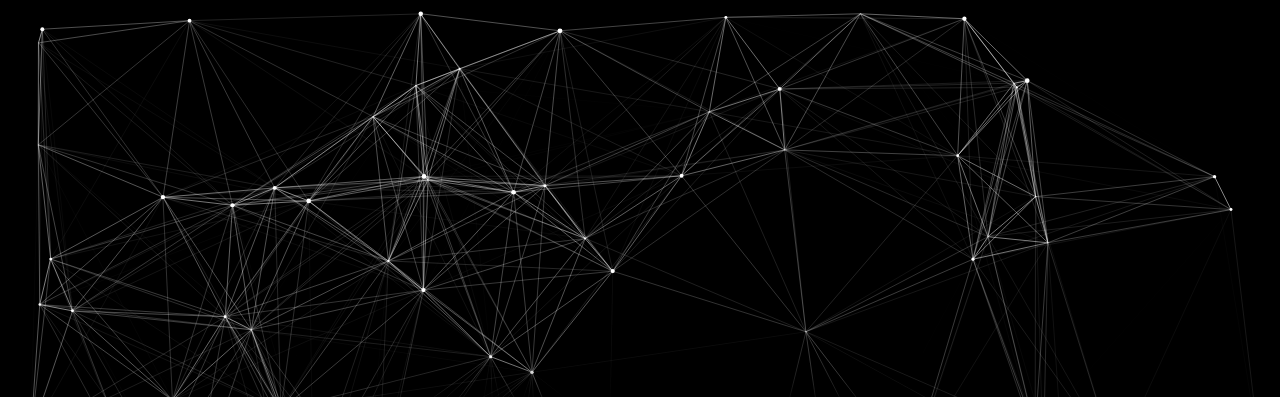
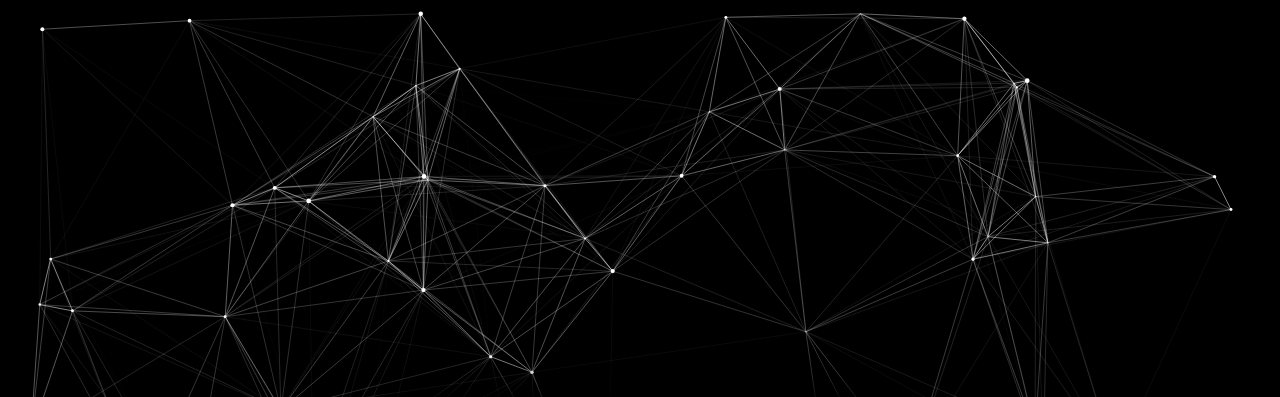
Before and after one commit to DaniilBabanin/DaniilBabanin.github.io, a plain HTML site: page index.html in a window 1280 px wide. Shown: the top 397 px of the page. Drawn offline with Linux system fonts and the light colour scheme.

Commit message:
console message

```diff
--- a/particles-config.js
+++ b/particles-config.js
@@ -14,7 +14,7 @@ particlesJS('particles-js', {
     },
     size: 2.5,
     size_random: true,
-    nb: 100,
+    nb: 77,
     line_linked: {
       enable_auto: true,
       distance: 500,
```
Also changed, not shown: index.html (+41 -0 lines).
